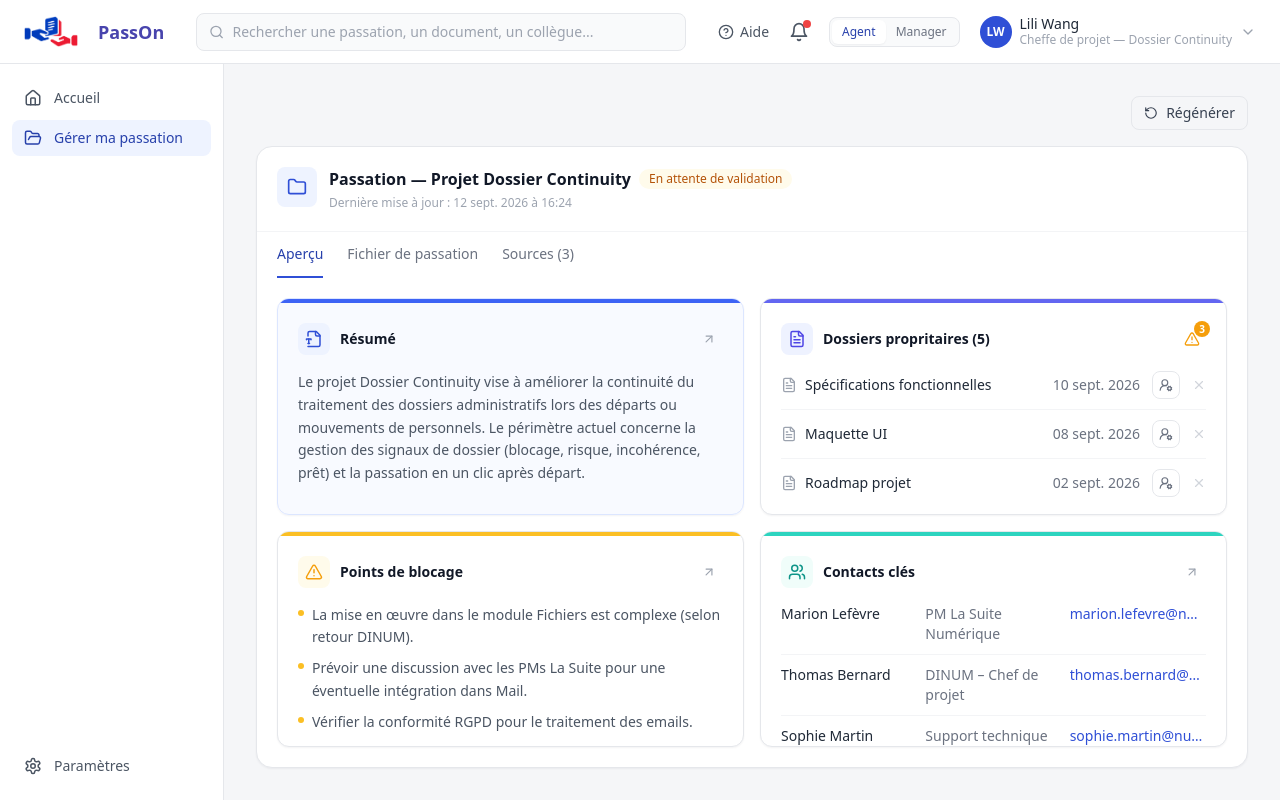
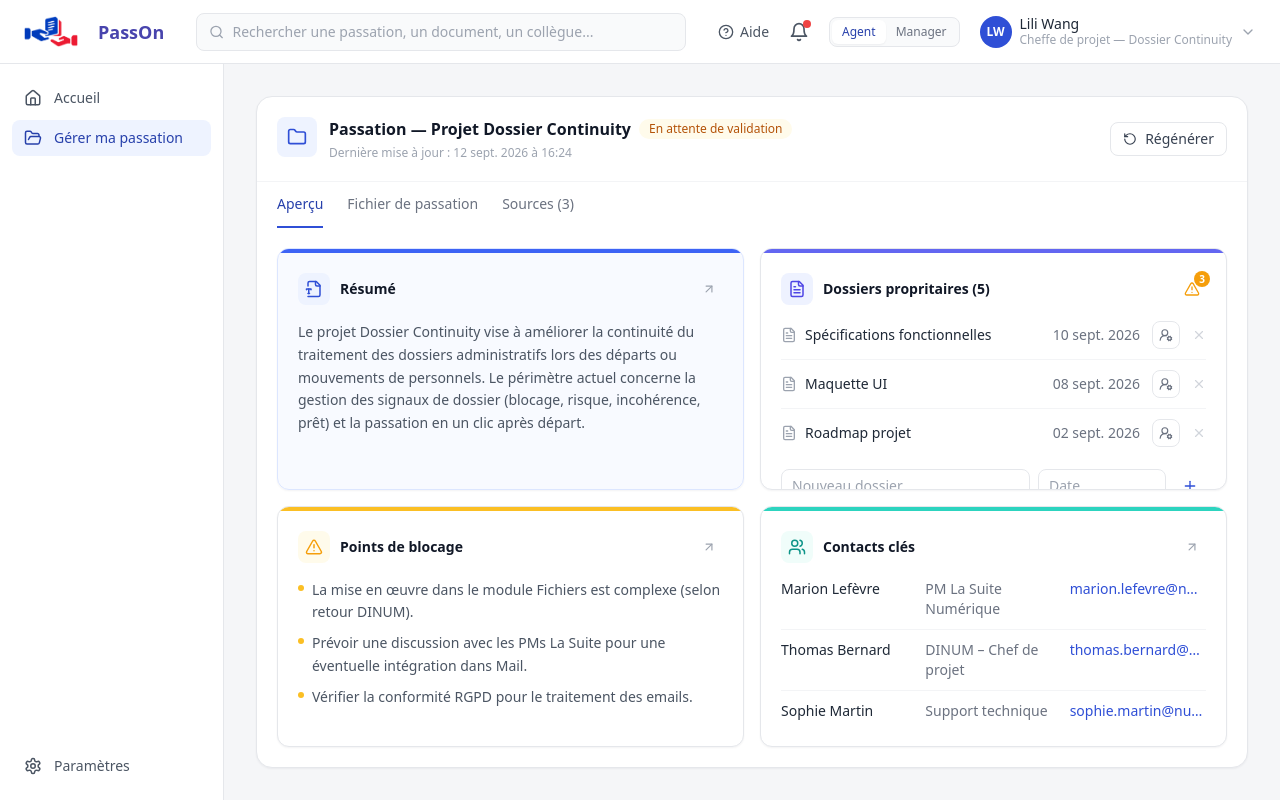
Before and after one commit to liliane0128/PassOn_Dinum, a Next.js app in the folder src/passon-frontend/: page /gerer-ma-passation in a window 1280 px wide. Built offline with nearby package versions, Linux system fonts and the light colour scheme.

Commit message:
little ajust

```diff
--- a/src/passon-frontend/app/gerer-ma-passation/page.tsx
+++ b/src/passon-frontend/app/gerer-ma-passation/page.tsx
@@ -1,7 +1,7 @@
 "use client";
 
 import { useEffect, useState } from "react";
-import { Loader2, RotateCcw } from "lucide-react";
+import { Loader2 } from "lucide-react";
 import { useSearchParams } from "next/navigation";
 import { Header } from "@/components/Header";
 import { Sidebar } from "@/components/Sidebar";
@@ -77,20 +77,12 @@ export default function GererMaPassationPage() {
                 <p className="mt-3 text-sm text-gray-500">{step}</p>
               </div>
             ) : (
-              <>
-                <div className="mb-4 flex shrink-0 justify-end">
-                  <button
-                    onClick={() => setState("generating")}
-                    className="flex items-center gap-2 rounded-lg border border-gray-200 px-3 py-1.5 text-sm font-medium text-gray-700 hover:bg-gray-50"
-                  >
-                    <RotateCcw className="h-3.5 w-3.5" />
-                    Régénérer
-                  </button>
-                </div>
-                <div className="min-h-0 flex-1">
-                  <PassationCard passation={passation} />
-                </div>
-              </>
+              <div className="min-h-0 flex-1">
+                <PassationCard
+                  passation={passation}
+                  onRegenerate={() => setState("generating")}
+                />
+              </div>
             )}
           </div>
         </main>
```
Also changed, not shown: 1 other file (tests, documents, lock files or other folders).
